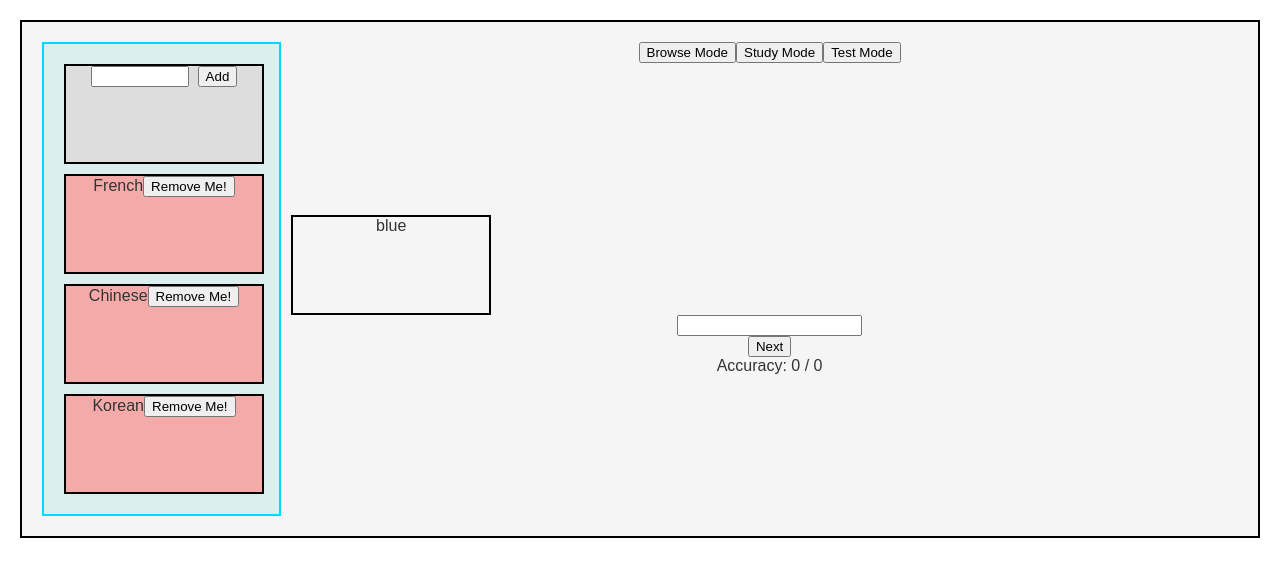
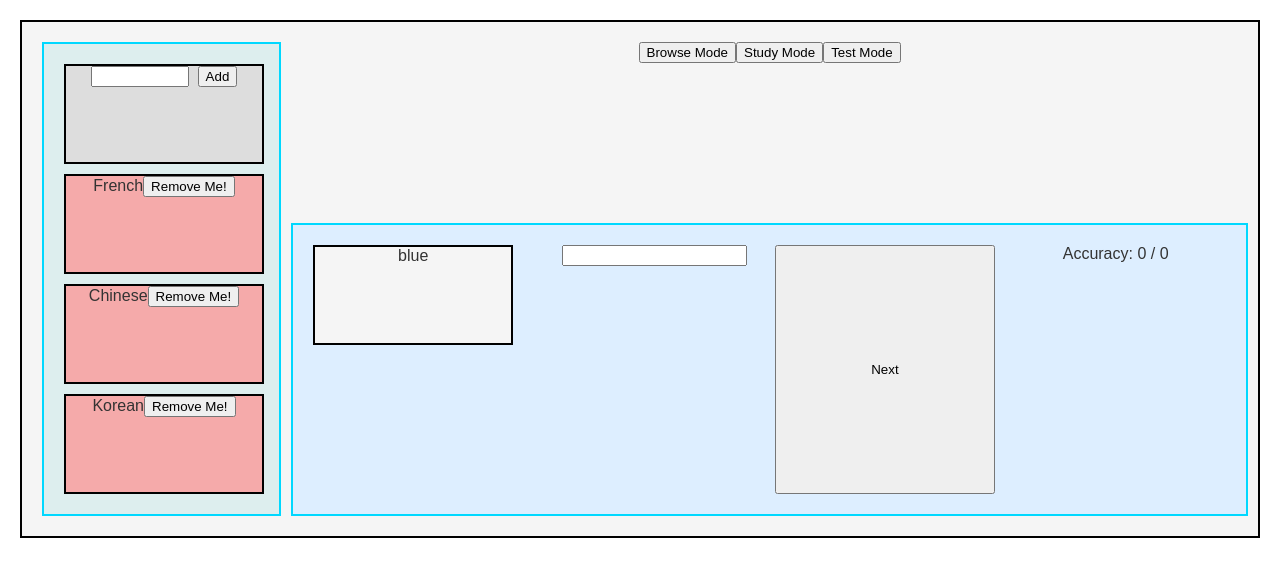
Before and after one commit to yyjoycewoo/VocabMaster, a React (Create React App) app: page / in a window 1280 px wide. Shown: the top 576 px of the page. Built offline with nearby package versions, Linux system fonts and the light colour scheme.

Commit message:
Refactor testlist into it's own component

```diff
--- a/src/components/StudyList.js
+++ b/src/components/StudyList.js
@@ -1,26 +1,9 @@
 import React, { Component } from "react";
-import "../styles/FlashcardList.css";
+import "../styles/StudyList.css";
 import Flashcard from "./Flashcard";
 
 class StudyList extends Component {
   render() {
-    if (this.props.mode == "study") {
-      return this.renderStudyList();
-    } else if (this.props.mode == "test") {
-      return this.renderTestList();
-    }
-  }
-
-  constructor(props) {
-    super(props);
-    this.state = { currentCard: 0, numCorrect: 0 };
-    this.renderStudyList = this.renderStudyList.bind(this);
-    this.renderTestList = this.renderTestList.bind(this);
-    this.goToNextCard = this.goToNextCard.bind(this);
-    this.processAnswer = this.processAnswer.bind(this);
-  }
-
-  renderStudyList() {
     const currCard = this.state.currentCard;
     const card = this.props.cards[currCard];
     const numCards = this.props.cards.length;
@@ -38,33 +21,10 @@ class StudyList extends Component {
     )
   }
 
-  renderTestList() {
-    const currCard = this.state.currentCard;
-    const card = this.props.cards[currCard];
-    const numCards = this.props.cards.length;
-    return (
-      <div className="StudyList">
-        <Flashcard key={card["key"]}
-          id={card["key"]}
-          setId={card["setId"]}
-          question={card["question"]}
-          answer={card["answer"]}
-          display={this.props.mode} />
-
-        <form onSubmit={this.processAnswer}>
-        <input
-            type="text"
-            name="answer"
-            className="answer"
-            onChange={this.handleUpdate}
-            value={this.state.question}
-          />
-          </form>
-
-        <button onClick={this.goToNextCard}>Next</button>
-        <div>Accuracy: {this.state.numCorrect} / {currCard}</div>
-      </div>
-    )
+  constructor(props) {
+    super(props);
+    this.state = { currentCard: 0};
+    this.goToNextCard = this.goToNextCard.bind(this);
   }
 
   goToNextCard() {
@@ -72,18 +32,5 @@ class StudyList extends Component {
     const nextCard = (this.state.currentCard + 1) % numCards;
     this.setState({currentCard: nextCard});
   }
-
-  processAnswer(e) {
-    e.preventDefault();
-    const answer = document.querySelector(".answer");
-    const currCard = this.state.currentCard;
-    const card = this.props.cards[currCard];
-    if (card.answer == answer.value) {
-      this.setState({numCorrect: this.state.numCorrect + 1});
-    }
-
-    answer.value = "";
-    this.goToNextCard();
-  }
 }
 export default StudyList;
--- /dev/null
+++ b/src/components/TestList.js
@@ -0,0 +1,89 @@
+import React, { Component } from "react";
+import "../styles/TestList.css";
+import Flashcard from "./Flashcard";
+
+class StudyList extends Component {
+  render() {
+    if (this.props.mode == "study") {
+      return this.renderStudyList();
+    } else if (this.props.mode == "test") {
+      return this.renderTestList();
+    }
+  }
+
+  constructor(props) {
+    super(props);
+    this.state = { currentCard: 0, numCorrect: 0 };
+    this.renderStudyList = this.renderStudyList.bind(this);
+    this.renderTestList = this.renderTestList.bind(this);
+    this.goToNextCard = this.goToNextCard.bind(this);
+    this.processAnswer = this.processAnswer.bind(this);
+  }
+
+  renderStudyList() {
+    const currCard = this.state.currentCard;
+    const card = this.props.cards[currCard];
+    const numCards = this.props.cards.length;
+    return (
+      <div className="StudyList">
+        <Flashcard key={card["key"]}
+          id={card["key"]}
+          setId={card["setId"]}
+          question={card["question"]}
+          answer={card["answer"]}
+          display={this.props.mode} />
+        <button onClick={this.goToNextCard}>Next</button>
+        <div>Progress: {currCard+1} / {numCards}</div>
+      </div>
+    )
+  }
+
+  renderTestList() {
+    const currCard = this.state.currentCard;
+    const card = this.props.cards[currCard];
+    const numCards = this.props.cards.length;
+    return (
+      <div className="StudyList">
+        <Flashcard key={card["key"]}
+          id={card["key"]}
+          setId={card["setId"]}
+          question={card["question"]}
+          answer={card["answer"]}
+          display={this.props.mode} />
+
+        <form onSubmit={this.processAnswer}>
+        <input
+            type="text"
+            name="answer"
+            className="answer"
+            onChange={this.handleUpdate}
+            value={this.state.question}
+          />
+          </form>
+
+        <button onClick={this.goToNextCard}>Next</button>
+        <div>Accuracy: {this.state.numCorrect} / {currCard}</div>
+      </div>
+    )
+  }
+
+  goToNextCard() {
+    const numCards = this.props.cards.length;
+    const nextCard = (this.state.currentCard + 1) % numCards;
+    this.setState({currentCard: nextCard});
+  }
+
+  processAnswer(e) {
+    e.preventDefault();
+    const answer = document.querySelector(".answer");
+    const currCard = this.state.currentCard;
+    const card = this.props.cards[currCard];
+    if (card.answer == answer.value) {
+      this.setState({numCorrect: this.state.numCorrect + 1});
+    }
+
+    answer.value = "";
+    this.goToNextCard();
+  }
+}
+export default StudyList;
--- a/src/components/View.js
+++ b/src/components/View.js
@@ -3,6 +3,7 @@ import "../styles/View.css";
 import SetList from "./SetList";
 import FlashcardList from "./FlashcardList";
 import StudyList from "./StudyList";
+import TestList from "./TestList";
 
 class View extends Component {
 
@@ -39,7 +40,7 @@ class View extends Component {
                       updateCurrentSet={this.updateCurrentSet}
                       removeSet={this.removeSet}
                       addSet={this.addSet}/>
-    const testCardList = <StudyList cards={cards}
+    const testCardList = <TestList cards={cards}
                           mode={"test"} />
     const studyCardList = <StudyList cards={cards}
                           mode={"study"} />
```
Also changed, not shown: src/styles/TestList.css (added).
